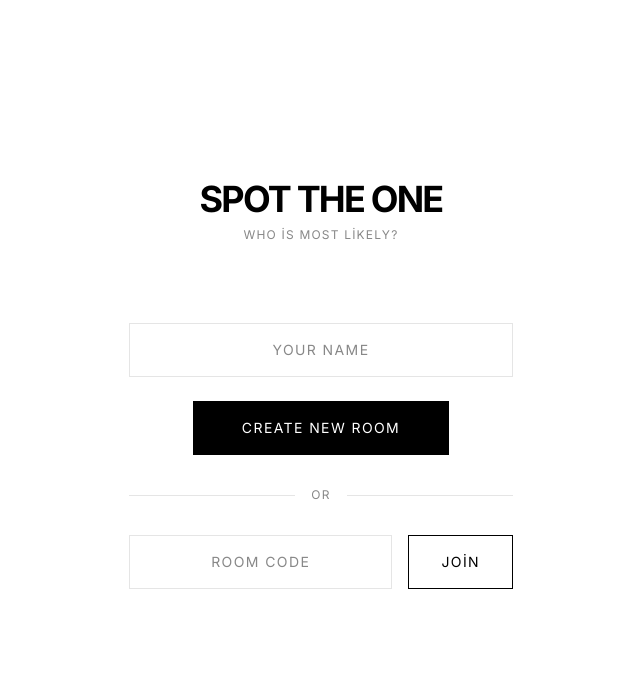
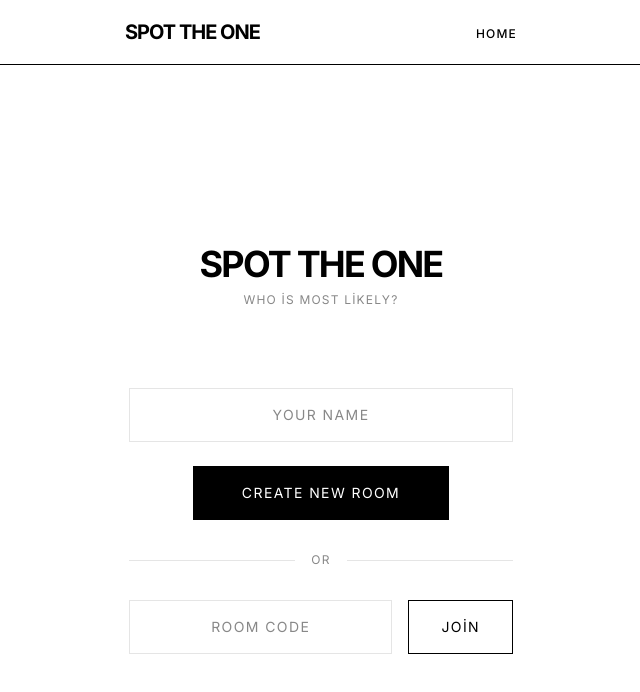
Before and after one commit to meldateksari/SpotTheOne, a Next.js app: page / in a window 1280 px wide. Shown: the top 692 px of the page, without its empty margins (319-959 px from the left). Built offline with nearby package versions, Linux system fonts and the light colour scheme; no server answers.

Commit message:
Home link added.

```diff
--- a/src/app/layout.tsx
+++ b/src/app/layout.tsx
@@ -10,6 +10,10 @@ export const metadata: Metadata = {
   description: "Arkadaş grubunla oynayabileceğin anonim oylama oyunu.",
 };
 
+import Header from "@/components/Header";
+
+// ... imports
+
 export default function RootLayout({
   children,
 }: {
@@ -18,6 +22,7 @@ export default function RootLayout({
   return (
     <html lang="tr">
       <body className={inter.className}>
+        <Header />
         {/* SAYFAYI ORTALAYAN PREMIUM WRAPPER */}
         <div className="page-wrapper">
           {children}
--- a/src/app/room/[id]/page.tsx
+++ b/src/app/room/[id]/page.tsx
@@ -126,14 +126,11 @@ export default function RoomPage() {
     <main className="room-wrapper fade-in">
       {/* PREMIUM HEADER */}
       {/* PREMIUM HEADER */}
-      <header className="w-full flex justify-between items-center py-6 border-b border-black mb-8">
-        <div className="flex items-center gap-4">
-          <h1 className="text-xl font-bold uppercase tracking-tighter">Spot The One</h1>
-          <div className="h-4 w-px bg-gray-300"></div>
-          <div className="flex items-center gap-2 text-xs font-medium uppercase tracking-widest">
-            <span className="text-gray-500">Room</span>
-            <span className="text-black">{roomId}</span>
-          </div>
+      {/* PREMIUM HEADER (Sub-bar) */}
+      <header className="w-full flex justify-between items-center py-4 border-b border-gray-mid mb-8">
+        <div className="flex items-center gap-2 text-xs font-medium uppercase tracking-widest">
+          <span className="text-gray-500">Room</span>
+          <span className="text-black font-bold">{roomId}</span>
         </div>
 
         <div className="flex items-center gap-2 text-xs font-medium uppercase tracking-widest">
--- /dev/null
+++ b/src/components/Header.tsx
@@ -0,0 +1,18 @@
+import Link from "next/link";
+
+export default function Header() {
+    return (
+        <header className="w-full border-b border-black bg-white sticky top-0 z-50">
+            <div className="max-w-[440px] mx-auto px-6 h-16 flex items-center justify-between">
+                <Link href="/" className="text-xl font-bold uppercase tracking-tighter hover:opacity-70 transition-opacity">
+                    Spot The One
+                </Link>
+                <nav>
+                    <Link href="/" className="text-xs font-medium uppercase tracking-widest hover:underline">
+                        Home
+                    </Link>
+                </nav>
+            </div>
+        </header>
+    );
+}
```
